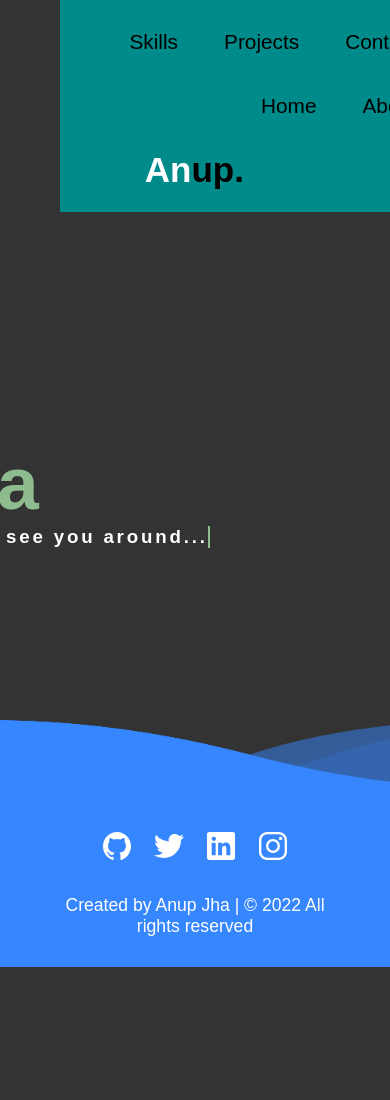
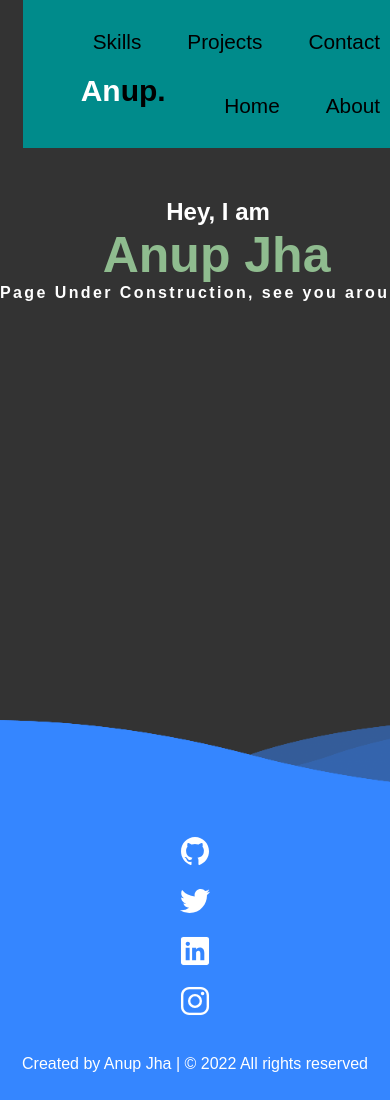
Before and after one commit to anupiiitd/anupiiitd.github.io, a plain HTML site: page index.html in a window 390 px wide. Shown: the top 1100 px of the page. Before the commit the page ends 967 px from the top, so only its background shows below. Drawn offline with nearby package versions, Linux system fonts and the light colour scheme.

Commit message:
Modified css

```diff
--- a/index.css
+++ b/index.css
@@ -1,21 +1,21 @@
-*
-{
-    margin:0;
+* {
+    margin: 0;
     padding: 0;
     box-sizing: border-box;
-    font-family: 'Popins',sans-serif;
+    font-family: 'Poppins', sans-serif;
+}
 
-}
-body{
+body {
     display: flex;
     justify-content: flex-end;
     align-items: center;
     min-height: 100vh;
-    background-color:#333;
+    background-color: #333;
     flex-direction: column;
 }
-header{
-    position:relative;
+
+header {
+    position: relative;
     width: 100%;
     min-height: 800px;
     display: flex;
@@ -23,80 +23,87 @@ header{
     flex-wrap: wrap;
     flex-direction: column;
 }
-.name{
+
+.name {
     font-size: 75px;
     font-weight: 600;
     margin-left: -3px;
-    color:darkseagreen;
+    color: darkseagreen;
 }
 
-header .navbar { background-color:darkcyan;
+header .navbar {
+    background-color: darkcyan;
+    width: 100%;
+    padding: 10px;
+    overflow: auto;
+}
 
-    }
-header .navbar{
-    padding: 10px;
-    width: 100%;
-    overflow:auto;
-}
-header .navbar li{
-    float:right;
-    font-size:1.3em;
+header .navbar li {
+    float: right;
+    font-size: 1.3em;
     list-style: none;
     margin: 20px 20px;
 }
-header .navbar li a{
+
+header .navbar li a {
     padding: 3px 3px;
     text-decoration: none;
     color: black;
 }
+
 .navbar .logo {
     float: left;
     font-size: 35px;
     font-weight: 600;
-    color:white;
+    color: white;
     padding: 12px 75px;
 }
+
 .navbar .logo span {
+    color: black;
+}
 
-    color:black;
-
-}
-header .navbar li a:hover{
+header .navbar li a:hover {
     color: deepskyblue;
 }
 
-.symbol{
+.symbol {
     box-sizing: border-box;
-    position:relative;
-    right:300px; top:200px;
-    color:#fff;
+    position: relative;
+    right: 300px;
+    top: 200px;
+    color: #fff;
 }
+
 .typewriter h3 {
-
     overflow: hidden;
     border-right: .15em solid darkseagreen;
     white-space: nowrap;
     margin: 0 auto;
     letter-spacing: .15em;
-    animation:
-      typing 3.5s steps(40, end),
-      blink-caret .75s step-end infinite;
-  }
+    animation: typing 3.5s steps(40, end), blink-caret .75s step-end infinite;
+}
 
+@keyframes typing {
+    from {
+        width: 0;
+    }
+    to {
+        width: 100%;
+    }
+}
 
-  @keyframes typing {
-    from { width: 0 }
-    to { width: 100% }
-  }
+@keyframes blink-caret {
+    from,
+    to {
+        border-color: transparent;
+    }
+    50% {
+        border-color: darkseagreen;
+    }
+}
 
-
-  @keyframes blink-caret {
-    from, to { border-color: transparent }
-    50% { border-color:darkseagreen; }
-  }
-
-
-footer{
+footer {
     position: relative;
     width: 100%;
     background: #3586ff;
@@ -108,86 +115,156 @@ footer{
     flex-wrap: wrap;
     flex-direction: column;
 }
-footer .social_icon{
-    position: realtive;
-    display:flex;
+
+footer .social_icon {
+    position: relative;
+    display: flex;
     justify-content: center;
     align-items: center;
     margin: 10px 0;
+}
 
-}
-footer .social_icon li{
+footer .social_icon li {
     list-style: none;
 }
-footer .social_icon li a{
+
+footer .social_icon li a {
     font-size: 2em;
     color: #fff;
-    margin:0 10px;
+    margin: 0 10px;
     display: inline-block;
     transition: 0.5s;
 }
-footer .social_icon li a:hover{
-    transform:translateY(-10px)
+
+footer .social_icon li a:hover {
+    transform: translateY(-10px);
 }
-footer p{
-    color:#fff;
+
+footer p {
+    color: #fff;
     text-align: center;
     margin-top: 15px;
     margin-bottom: 10px;
     font-size: 1.1em;
+}
 
+footer .wave {
+    position: absolute;
+    top: -80px;
+    left: 0;
+    width: 100%;
+    height: 100px;
+    background: url(wave.png);
+    background-size: 1000px 100px;
 }
-footer .wave{
-    position: absolute;
-    top:-80px;
-    left:0;
-    width:100%;
-    height: 100px;
-    background:url(wave.png);
-    background-size: 1000px 100px;
 
-}
-footer .wave#wave1{
+footer .wave#wave1 {
     z-index: 1000;
     opacity: 1;
     bottom: 0;
     animation: animateWave 4s linear infinite;
 }
-footer .wave#wave2{
+
+footer .wave#wave2 {
     z-index: 999;
     opacity: 0.5;
     bottom: 10px;
     animation: animateWave_02 4s linear infinite;
 }
-footer .wave#wave3{
+
+footer .wave#wave3 {
     z-index: 1000;
     opacity: 0.2;
     bottom: 15px;
     animation: animateWave 3s linear infinite;
 }
-footer .wave#wave4{
+
+footer .wave#wave4 {
     z-index: 999;
     opacity: 0.7;
     bottom: 20px;
     animation: animateWave_02 3s linear infinite;
 }
-@keyframes animateWave{
-    0%
-    {
-        background-position-x:1000px;
+
+@keyframes animateWave {
+    0% {
+        background-position-x: 1000px;
     }
-    100%
-    {
-        background-position-x:0px;
+
+    100% {
+        background-position-x: 0px;
     }
 }
-@keyframes animateWave_02{
-    0%
-    {
-        background-position-x:0px;
+
+@keyframes animateWave_02 {
+    0% {
+        background-position-x: 0px;
     }
-    100%
-    {
-        background-position-x:1000px;
+
+    100% {
+        background-position-x: 1000px;
     }
 }
+
+/* Responsive Styles */
+@media screen and (max-width: 768px) {
+    .navbar {
+        flex-direction: column;
+        text-align: center;
+    }
+
+    .navbar li {
+        float: none;
+        margin: 10px 0;
+    }
+
+    .navbar .logo {
+        float: none;
+        padding: 12px;
+    }
+
+    .symbol {
+        position: relative;
+        right: 0;
+        top: 100px;
+        text-align: center;
+    }
+
+    .typewriter h3 {
+        font-size: 1.2em;
+    }
+
+    footer {
+        padding: 20px 10px;
+    }
+
+    footer .social_icon {
+        flex-direction: column;
+    }
+
+    footer .social_icon li {
+        margin: 5px 0;
+    }
+
+    footer p {
+        font-size: 1em;
+    }
+}
+
+@media screen and (max-width: 480px) {
+    .name {
+        font-size: 50px;
+    }
+
+    .symbol {
+        top: 50px;
+    }
+
+    .typewriter h3 {
+        font-size: 1em;
+    }
+
+    .navbar .logo {
+        font-size: 30px;
+    }
+}
```
